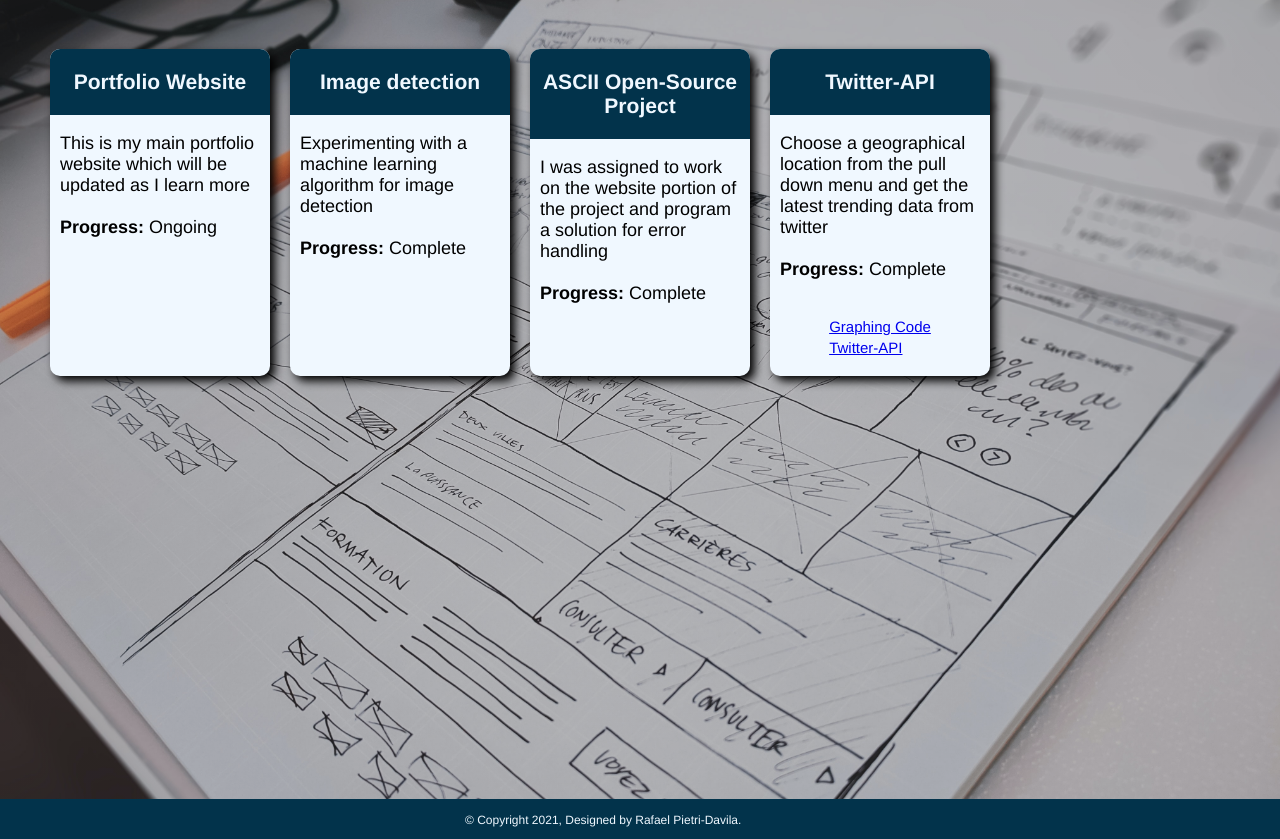
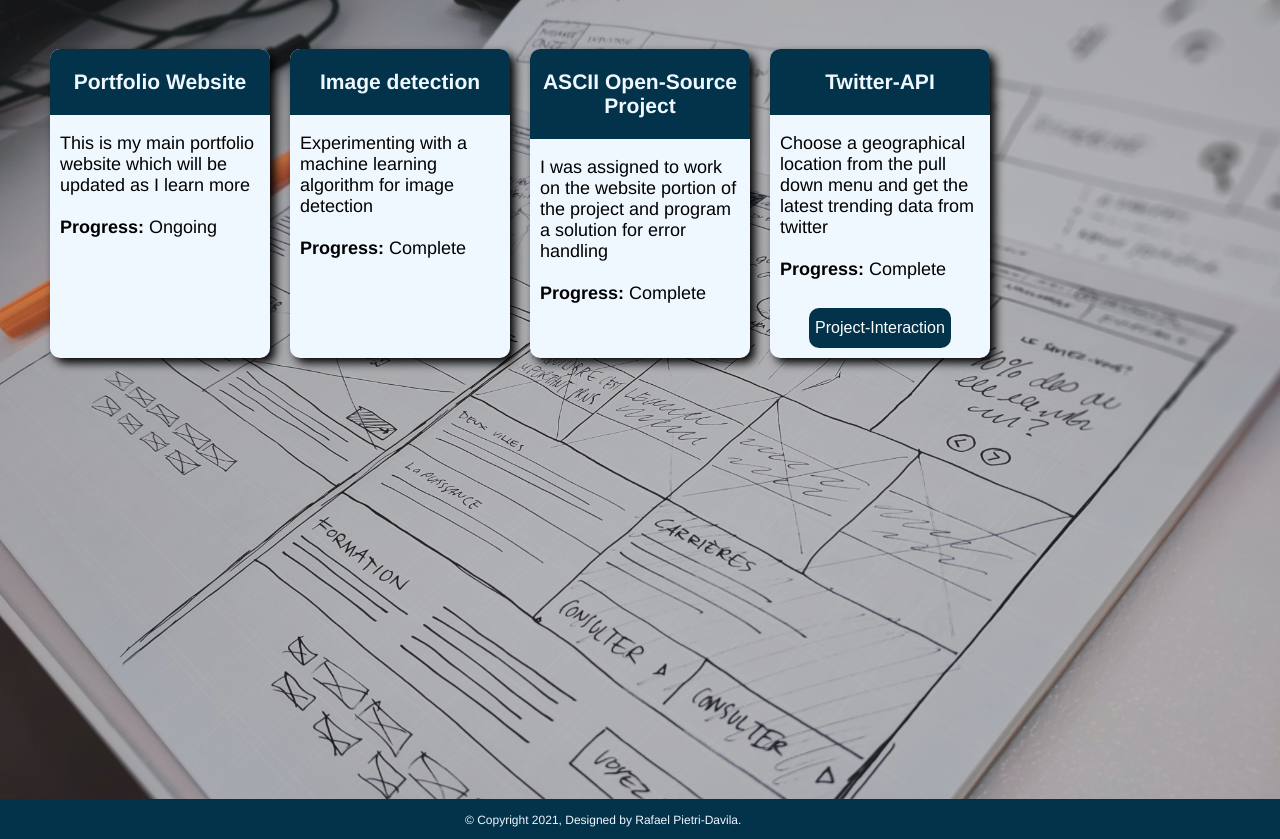
Before and after one commit to rpdavila/personal_portfolio, a Flask app: page /projects in a window 1280 px wide. Shown: the part 54-893 px from the top of the page. Run offline with Flask 2, Linux system fonts and the light colour scheme.

Commit message:
added wtf from button for project interaction

```diff
--- a/website/forms.py
+++ b/website/forms.py
@@ -24,3 +24,7 @@ class TwitterForm(FlaskForm):
                           choices=[])
     submit1 = SubmitField('Retrieve data')
     submit2 = SubmitField('Delete data')
+
+
+class ProjectForm(FlaskForm):
+    submit3 = SubmitField("Project-Interaction")
--- a/website/routes.py
+++ b/website/routes.py
@@ -1,6 +1,6 @@
 from website import app, mail
 from flask import render_template, request, redirect, url_for
-from website.forms import ContactForm, TwitterForm
+from website.forms import ContactForm, TwitterForm, ProjectForm
 from website.dbqueries import (insert_from_contact_form, grab_country_data, get_data_to_html_table,
                                delete_records_in_twitter_trends)
 from website.organize_twitter_data import graph
@@ -33,9 +33,12 @@ def send_email(form):
     mail.send(msg)
 
 
-@app.route('/projects')
+@app.route('/projects', methods=["GET", "POST"])
 def projects():
-    return render_template('projects.html', title='Projects')
+    form = ProjectForm()
+    if form.validate_on_submit():
+        return redirect(url_for("twitter"))
+    return render_template('projects.html', form=form, title='Projects')
 
 
 @app.route('/twitter-api', methods=["GET", "POST"])
--- a/website/static/style.css
+++ b/website/static/style.css
@@ -229,6 +229,17 @@ textarea {
     padding: 0 10px 0 10px;
 }
 
+#submit3 {
+    background-color: #02334b;
+    color: #ffffff;
+    border-radius: 10px;
+    border: none;
+    height: 40px;
+    width: auto;
+    margin: 10px 10px;
+    font-size: medium;
+}
+
 /*card animation*/
   /*add card animation here*/
 /*twitter page*/
--- a/website/templates/projects.html
+++ b/website/templates/projects.html
@@ -45,9 +45,10 @@
             <p>Choose a geographical location from the pull down menu and get the latest trending data from twitter
                 <br><br><strong>Progress:</strong> Complete</p>
           </div>
-          <div id="code-snippet">
-            <p><small><a href="https://github.com/rpdavila/personal_portfolio/blob/master/website/organize_twitter_data.py">Graphing Code</a></small><br>
-            <small><a href="https://github.com/rpdavila/personal_portfolio/blob/master/website/twitter_api.py">Twitter-API</a></small></p>
+          <div id="interaction">
+            <form method="post" action="{{ url_for("twitter") }}">
+            {{ form.submit3 }}
+            </form>
           </div>
         </div>
       </div>
```
Also changed, not shown: db.sqlite.
